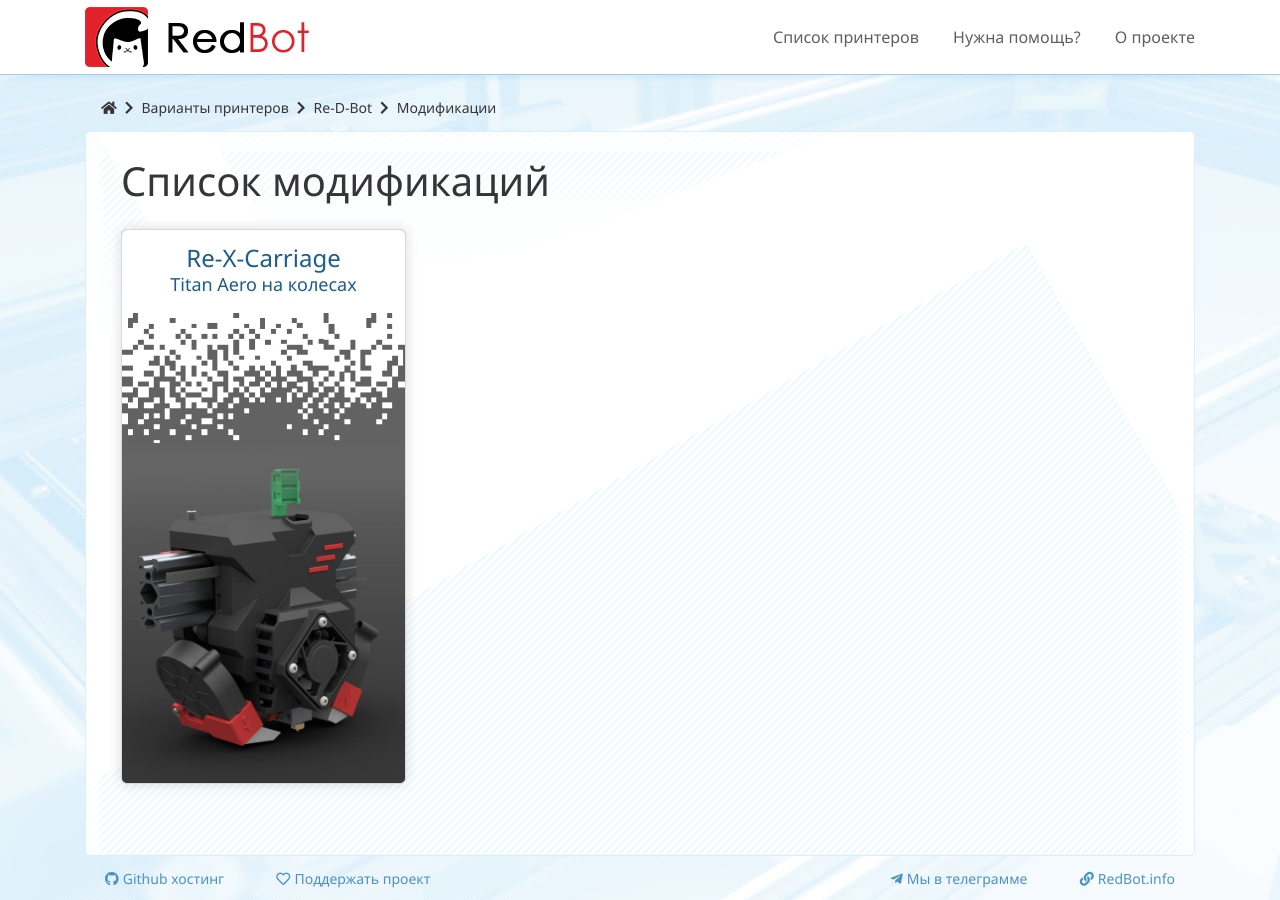
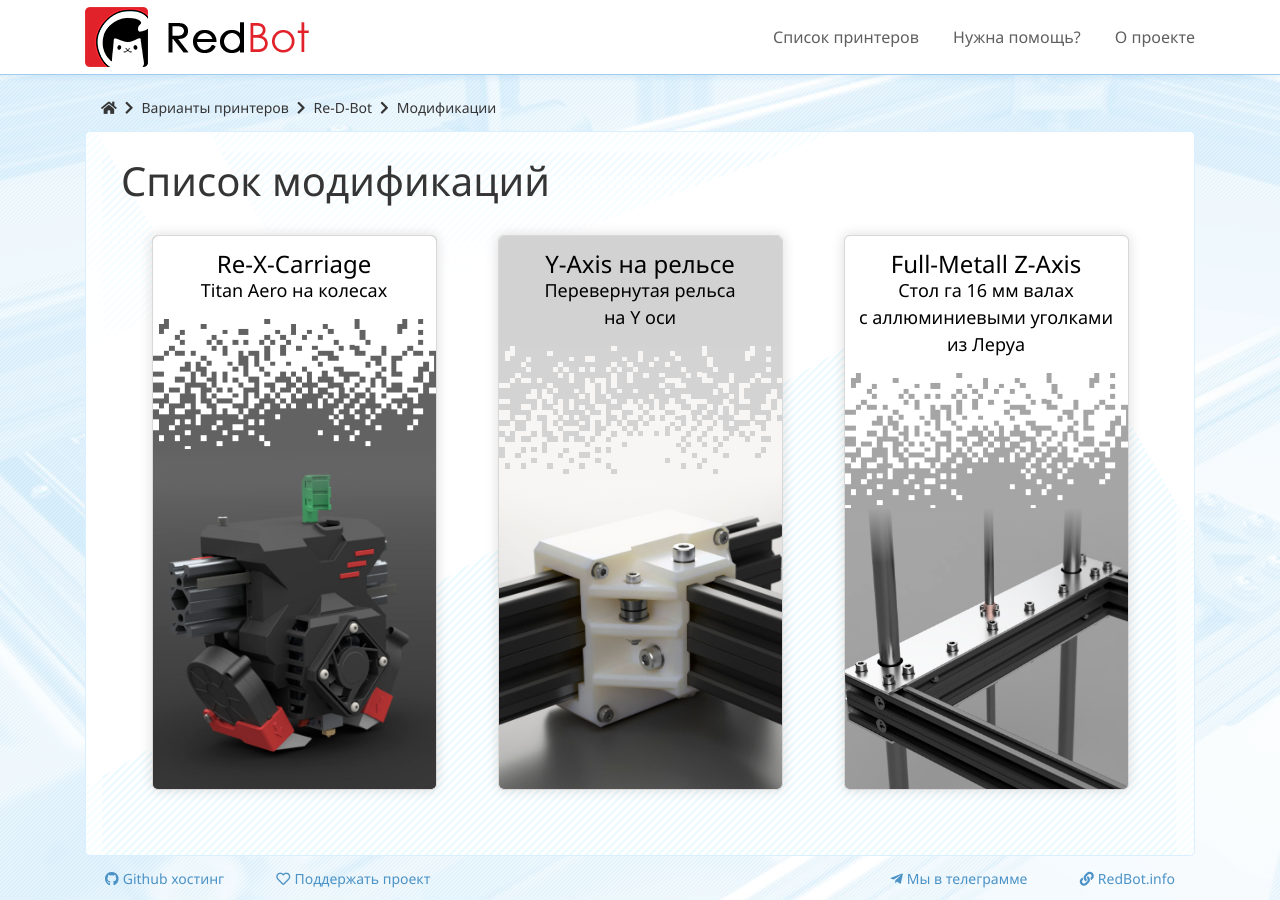
Before and after one commit to NickRimmer/RedBot, a Jekyll site: the page built from pages/ru/printers/v1/mods/index.html, in a window 1280 px wide. Built offline with Jekyll 4.4.1, drawn with Linux system fonts in a browser that asks for light colours; nearby versions of some CDN libraries; comment, search, counter and statistics services are not loaded.

Commit message:
custom styles

```diff
--- a/_sass/_page_mods.scss
+++ b/_sass/_page_mods.scss
@@ -1,7 +1,12 @@
 $block-width: 285px;
-$base-color: #626262;
+//$base-color: #626262;
 $border-radius: 5px;
 
+.mods-list{
+    display: flex;
+    justify-content: space-around;
+    margin-top: 30px;
+}
 
 .mod-item, .page-content a.mod-item{
     width: $block-width;
@@ -12,10 +17,11 @@ $border-radius: 5px;
     display: flex;
     flex-direction: column;
     position: relative;
+    color: black;
 
     &::before{
         content: "";
-        background: $base-color;
+        //background: $base-color;
         width: 100%;
         height: 100%;
         left: 0;
@@ -70,7 +76,7 @@ $border-radius: 5px;
             position: absolute;
             width: 100%;
             top: 0;
-            background: linear-gradient($base-color, transparent);
+            //background: linear-gradient($base-color, transparent);
         }
     }
 
--- a/pages/ru/printers/v1/mods/_list_item_template.html
+++ b/pages/ru/printers/v1/mods/_list_item_template.html
@@ -1,15 +1,24 @@
 <style>
-    .mod-item:before{
-        background: {{include.base_color}}!important;
+    .mod-item.override_{{include.id}}:before{
+        background: #{{include.base_color}};
     }
 
-    .mod-item .cover .top-gradient{
-        background: linear-gradient({{include.base_color}}, transparent)!important;
+    .mod-item.override_{{include.id}} .cover .top-gradient{
+        background: linear-gradient(#{{include.base_color}}, transparent);
     }
+
+    {% if(include.shadow) %}
+    .mod-item.override_{{include.id}} .title:after{
+        background: url("/assets/img/mods-title-shadow-{{include.shadow}}.png") repeat-x!important;
+    }
+
+    .mod-item.override_{{include.id}} .title{
+        background: #d2d2d2!important;
+    }
+    {% endif %}
 </style>
 
-
-<a href="{{include.link}}" class="mod-item">
+<a href="{{include.link}}" class="mod-item override_{{include.id}}">
     <div class="title">
         <div class="line1">{{include.title1}}</div>
         <div class="line2">{{include.title2}}</div>
--- a/pages/ru/printers/v1/mods/index.html
+++ b/pages/ru/printers/v1/mods/index.html
@@ -5,18 +5,20 @@ breadcrumb: Модификации
 
 <h1>Список модификаций</h1>
 
-<div class="mt-4">
+<div class="mods-list">
 {% capture mods %}/pages/{{page.lang}}/printers/v1/mods/list/{% endcapture %}
 
 {% assign pages = site.pages | sort:"order" %}
-{% for p in pages reversed %}
+{% for p in pages %}
     {% assign parts = p.url | split: "/" %}
     {% assign size = parts.size | minus: 2 %}
 
     {% if parts.size > 1 %}
         {% capture path %}/{% for i in (1..size) %}{{parts[i]}}/{% endfor %}{% endcapture %}
         {% if path==mods %}
-            {% include_relative _list_item_template.html base_color=p.base_color title1=p.title1 title2=p.title2 img_cover=p.img_cover link=p.url %}
+            {% assign size2 = parts.size | minus: 1 %}
+            {% capture id %}id{% for i in (1..size2) %}_{{parts[i]}}{% endfor %}{% endcapture %}
+            {% include_relative _list_item_template.html base_color=p.base_color title1=p.title1 title2=p.title2 img_cover=p.img_cover link=p.url id=id shadow=p.shadow %}
         {% endif %}
     {% endif %}
 {% endfor %}
--- /dev/null
+++ b/pages/ru/printers/v1/mods/list/table_metall.md
@@ -0,0 +1,13 @@
+---
+title: Full-Metall Z-Axis
+breadcrumb: Full-Metall Z-Axis
+
+# list item template
+base_color: a5a5a5
+title1: Full-Metall Z-Axis
+title2: Стол га 16 мм валах<br/>с аллюминиевыми уголками<br/>из Леруа
+img_cover: /assets/img/v1/mods/table_metall/cover.jpg
+order: 300
+---
+
+# Hello my friend! 3
```
Also changed, not shown: pages/ru/printers/v1/mods/list/mgn12_y_axis.md (added, +14 -0 lines), pages/ru/printers/v1/mods/list/re_x_carriage.md (+3 -3 lines), assets/img/mods-title-shadow-dark.png (added), assets/img/v1/mods/bltouch/01.png (deleted), assets/img/v1/mods/mgn12_y_axis/cover.jpg (added), assets/img/v1/mods/mgn16_y_axis/01.png (deleted), assets/img/v1/mods/table_metall/01.png (deleted), assets/img/v1/mods/table_metall/cover.jpg (added).
